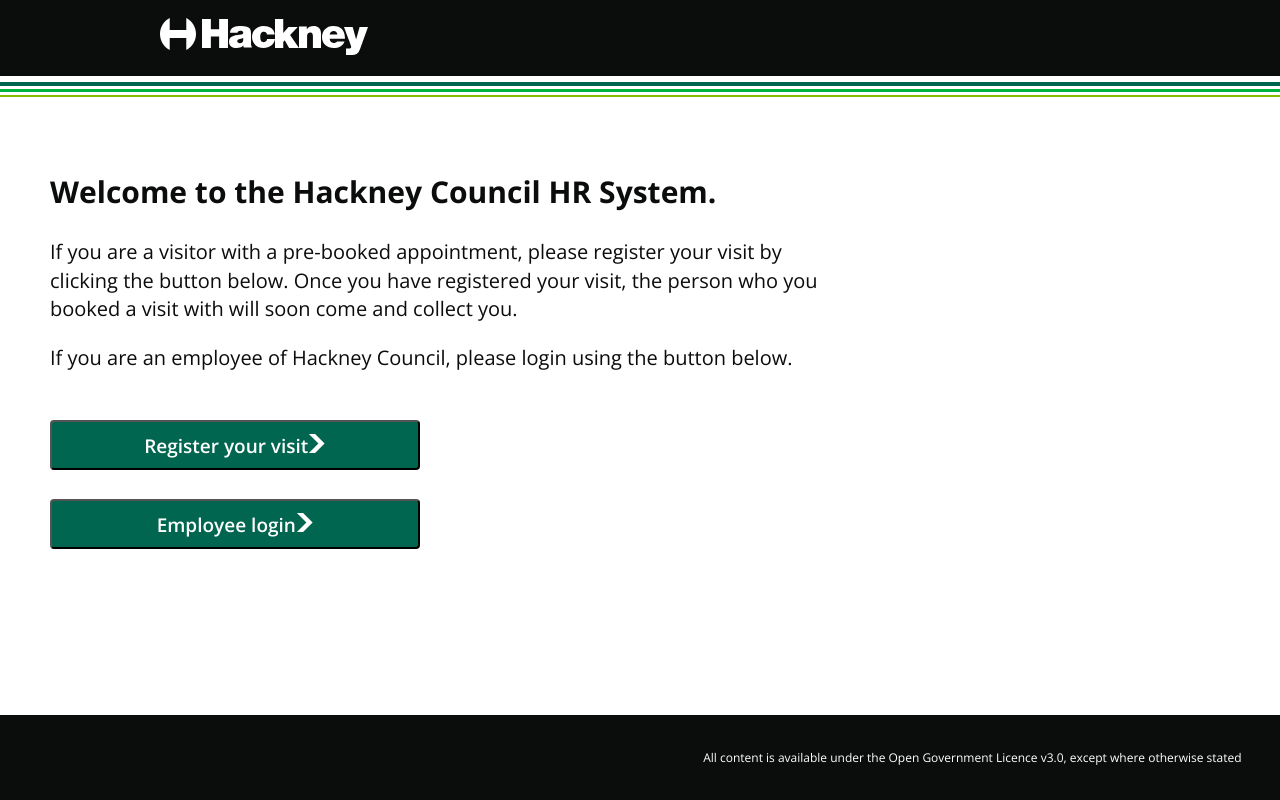
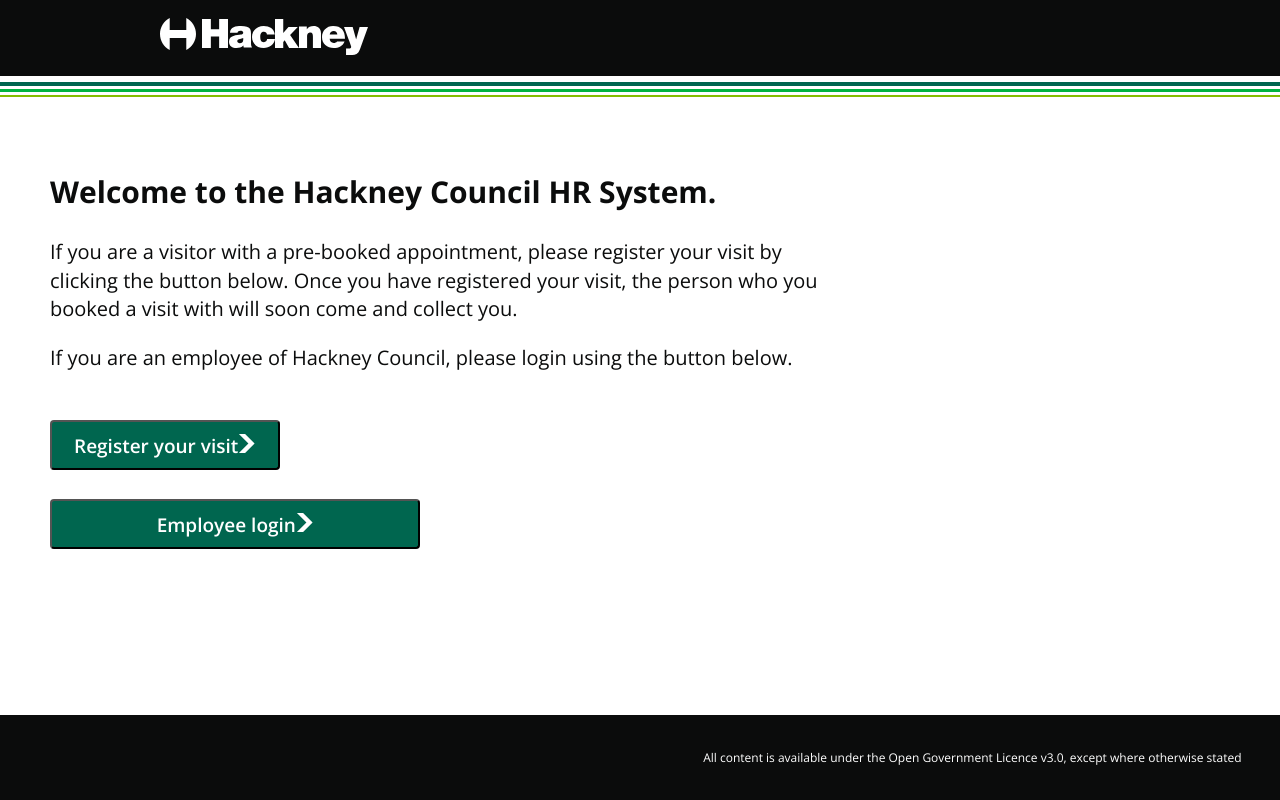
Before and after one commit to madetech/academy20-hackney-hr-frontend, a React (Create React App) app: page / in a window 1280 px wide. Built offline with nearby package versions, Linux system fonts and the light colour scheme.

Commit message:
Adding route for Visitor page

```diff
--- a/src/App.js
+++ b/src/App.js
@@ -1,6 +1,8 @@
 import "./App.css";
 import { BrowserRouter as Router, Switch, Route, Link } from "react-router-dom";
 import { ReactComponent as Logo } from "./Assets/hackney-logo.svg";
+
+import VisitorPage from "./Pages/Visitor";
 
 function App() {
   return (
@@ -16,7 +18,9 @@
             <div className="header-lines"></div>
           </header>
 
-          <Switch>
+            <Switch>
+              <Route exact path="/visitor" component={VisitorPage}/>
+
             <section>
               <div className="welcome-text">
               <h1>Welcome to the Hackney Council HR System.</h1>
@@ -26,12 +30,15 @@
 
               <div className="button-container">
               {/*turn these buttons into components for reuseability*/}
+              <Link to="/visitor">
                 <button>
                   Register your visit
                   <svg width="17.5" height="19" viewBox="0 0 33 40">
                     <path fill="currentColor" d="M0 0h13l20 20-20 20H0l20-20z"/>
                   </svg>
                 </button>
+              </Link>
+
                 <button>
                   Employee login
                   <svg width="17.5" height="19" viewBox="0 0 33 40">
@@ -40,10 +47,7 @@
                 </button>
               </div>
             </section>
-
-          </Switch>
-
-
+            </Switch>
 
           <footer>
             <p>All content is available under the <a href="https://www.nationalarchives.gov.uk/doc/open-government-licence/version/3/">Open Government Licence v3.0</a>, except where otherwise stated</p>
```
